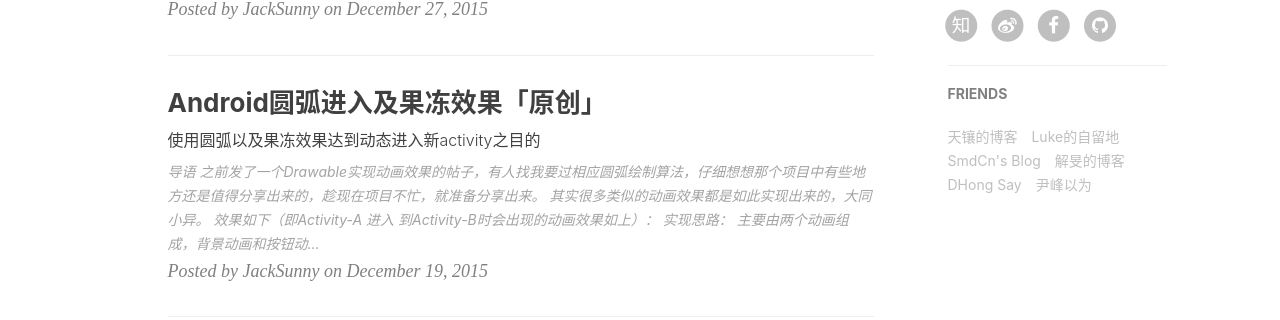
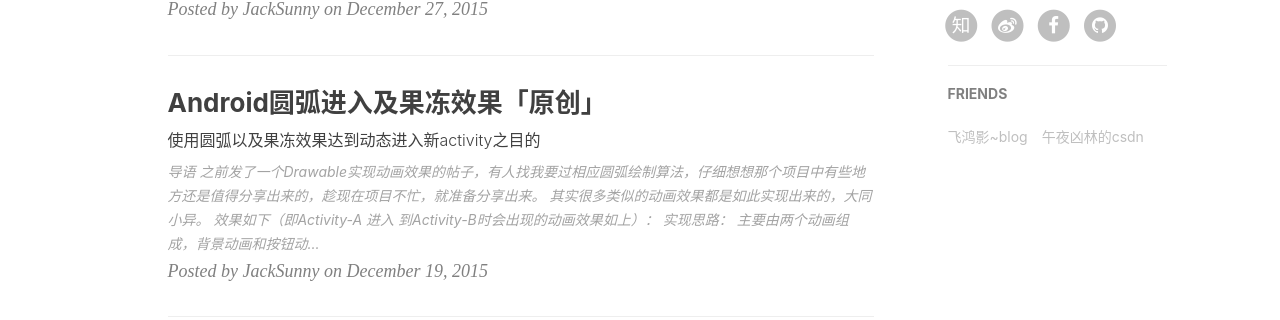
Before and after one commit to congwiny/jacksunny.github.io, a Jekyll site: the page built from index.html, in a window 1280 px wide. Shown: the part 881-1201 px from the top of the page. Built offline with Jekyll 4.4.1, drawn with Linux system fonts in a browser that asks for light colours; nearby versions of some CDN libraries; the list of posts is cut into pages by our own code; comment, search, counter and statistics services are not loaded.

Commit message:
修改外链
修改外链

```diff
--- a/_config.yml
+++ b/_config.yml
@@ -76,22 +76,10 @@ featured-condition-size: 1              # A tag will be featured if the size of
 # Friends
 friends: [
     {
-        title: "天镶的博客",
-        href: "http://lingyu.wang/"
+        title: "飞鸿影~blog",
+        href: "http://blog.52fhy.com/"
     },{
-        title: "Luke的自留地",
-        href: "http://hmqk1995.github.io"
-    },{
-        title: "SmdCn's Blog",
-        href: "http://blog.smdcn.net"
-    },{
-        title: "解旻的博客",
-        href: "http://xieminis.me/"
-    },{
-        title: "DHong Say",
-        href: "http://dhong.co"
-    },{
-        title: "尹峰以为",
-        href: "http://ingf.github.io/"
+        title: "午夜凶林的csdn",
+        href: "http://blog.csdn.net/banzhuancaidao"
     }
 ]
--- a/portfolio/index.html
+++ b/portfolio/index.html
@@ -48,7 +48,7 @@ layout: default
 							<img src="images/dada-all.png">
 							<ul>
 								<li> 同事拼车,绿色出行是我们的理念，大概是去年的晚些时候加入了搭搭，当时爱拼车还在运营，百度还没有领投51用车，滴滴和快的还在猛掐，没有大鳄在拼车这块。加入搭搭，经历很多有意思的事，一起加班到一两点推上线，一起吃厨神给我们做的饭，一起整理卫生，一起讨论产品细节和方向，一起去爬山，一起去滑雪，一起去地推...
-									<br>认识了一群很有想法又有能力的小伙伴，老屠，曹爷，建材，辉哥，小天儿，侯爵，彩可，刘伟，小熬，老屠是很有激情的老帮菜，曹爷php靠谱大神，炸酱面一流，建材刚毕业小鲜肉，学习速度很快，辉哥幽默UI，经常去给人无偿修电脑，小天儿温柔有魅力，做饭超好吃，爵爷高大帅气男神，对工作认真负责，彩可做事很有章法的产品经理，刘伟引领剁手一族，也是小叮当，小熬是我们的厨神，同时也是男神，希望一切安好！
+									<br>认识了一群很有想法又有能力的小伙伴，老屠，曹爷，建材，辉哥，小天儿，侯爵，彩可，刘伟，小熬，老屠是很有激情的老帮菜，曹爷php靠谱大神，炸酱面一流，建材刚毕业小鲜肉，学习速度很快，辉哥幽默UI，经常去给人无偿修电脑，小天儿温柔有魅力，做饭超好吃，爵爷高大帅气男神，对工作认真负责，彩可做事很有章法的产品经理，刘伟引领剁手一族，也是小叮当，小敖是我们的厨神，同时也是男神，希望一切安好！
 								</li>
 								<li class="skill">
 									<span class="cbp_tmicon-phone"></span>
```
